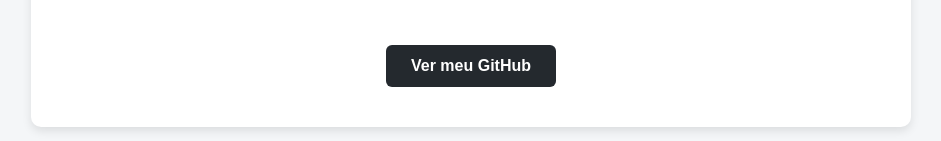
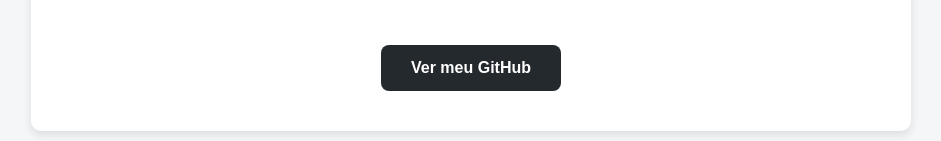
Before and after one commit to robsonalves-dev/meu-primeiro-projeto, a plain HTML site: page index.html in a window 1280 px wide. Shown: the part 242-383 px from the top of the page, without its empty margins (169-1110 px from the left). Drawn offline with Linux system fonts and the light colour scheme.

Commit message:
Update style.css

```diff
--- a/style.css
+++ b/style.css
@@ -22,12 +22,13 @@
 .btn {
   display: inline-block;
   margin-top: 30px;
-  padding: 12px 25px;
+  padding: 14px 30px;
   background-color: #24292e;
   color: #ffffff;
   text-decoration: none;
-  border-radius: 6px;
+  border-radius: 8px;
   font-weight: bold;
+  transition: background 0.3s;
 }
 
 .btn:hover {
@@ -35,6 +36,7 @@
 }
 
 
+
 p {
   color: #555;
   font-size: 18px;
```
